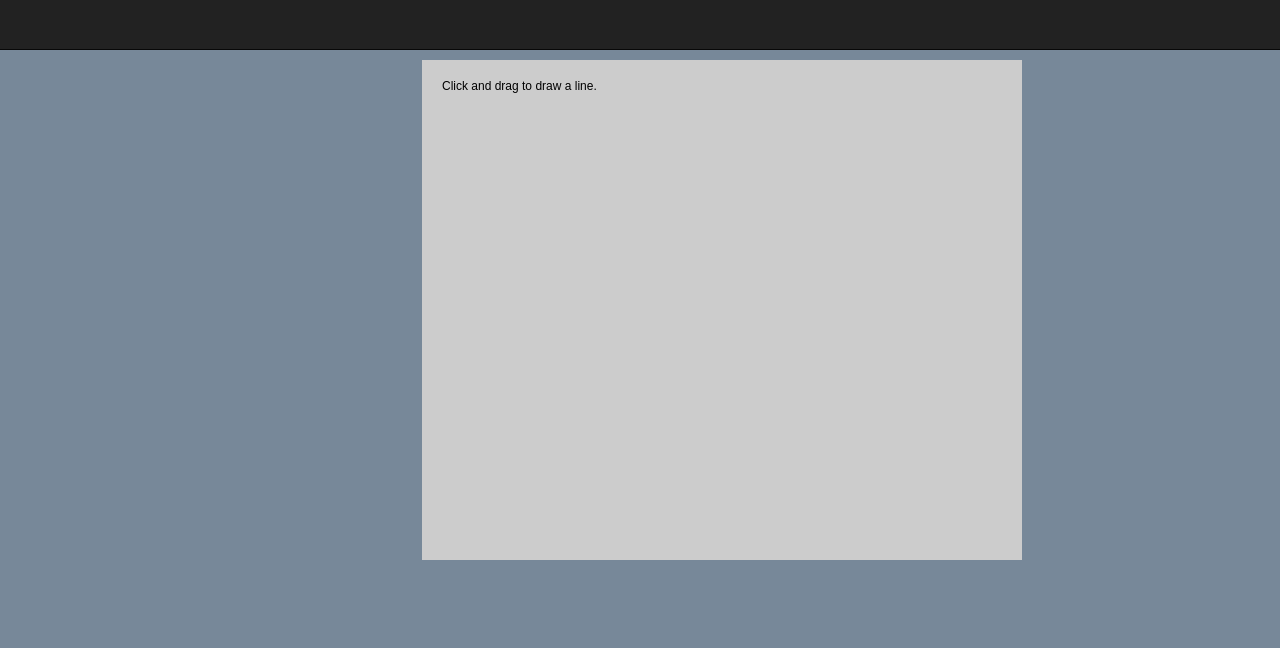
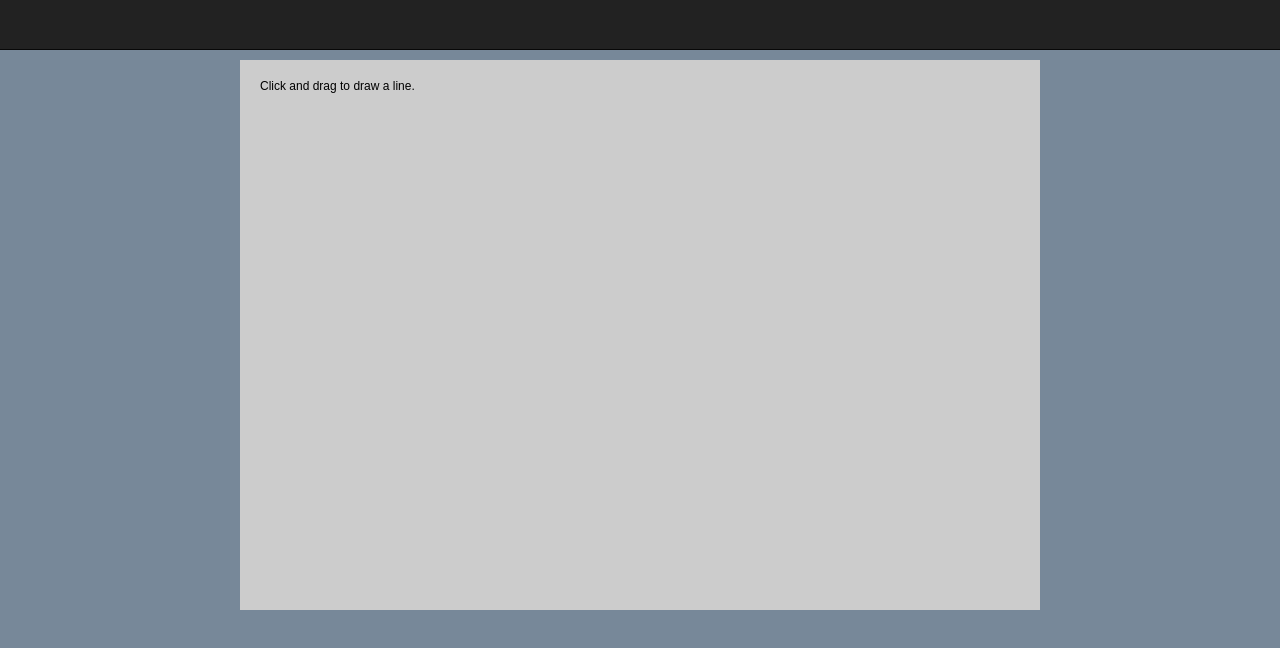
Before and after one commit to CeilingFANC/GridTLI-GUI, a plain HTML site: page index.html in a window 1280 px wide. Drawn offline with nearby package versions, Linux system fonts and the light colour scheme.

Commit message:
improve display
correctly centers canvas

```diff
--- a/style.css
+++ b/style.css
@@ -7,10 +7,12 @@ body {
 }
 
 canvas {
-    margin: 60px 33% 100px 33%;
+    display: block;
+    margin: auto;
+    margin-top: 60px;
 }
 /* Scale canvas with resize attribute to full size */
 canvas[resize] {
-    width: 600px;
-    height: 500px;
+    width: 800px;
+    height: 550px;
 }
```
